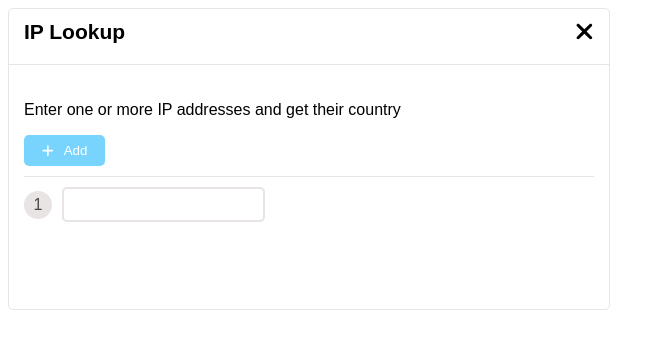
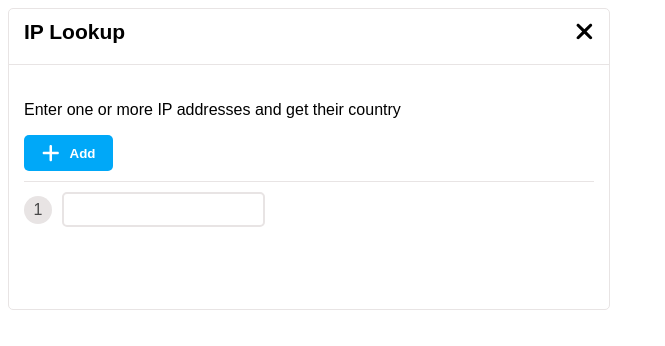
Before and after one commit to un-droid/countryByIp, a React (Vite) app: page / in a window 1280 px wide. Shown: the top 346 px of the page, without its empty margins (0-665 px from the left). Built offline with nearby package versions, Linux system fonts and the light colour scheme.

Commit message:
fix(button): adjust accurate color and font

```diff
--- a/src/components/button/button.component.module.scss
+++ b/src/components/button/button.component.module.scss
@@ -10,6 +10,7 @@
     gap: 10px;
     cursor: pointer;
     transition: background-color 0.3s ease, transform 0.2s ease;
+    font-weight: $weight-bold;
 
     &-primary {
         background-color: $primary-color;
@@ -26,4 +27,8 @@
             background-color: darken($secondary-color, 10%);
         }
     }
+
+    svg{
+        font-size: $font-size-icon-medium;
+    }
 }
--- a/src/components/button/button.component.tsx
+++ b/src/components/button/button.component.tsx
@@ -13,7 +13,7 @@ const Button = React.memo(({variant = 'primary', children, ...props}: ButtonProp
     const variantClass = styles[`button-${variant}`]
 
     return (
-        <button className={`${styles.button} ${variantClass}`} {...props}>{children}</button>
+        <button className={`button ${styles.button} ${variantClass}`} {...props}>{children}</button>
     )
 })
 
--- a/src/stlyes/global.styles.scss
+++ b/src/stlyes/global.styles.scss
@@ -1,5 +1,5 @@
 // colors
-$primary-color: #78d4fc;
+$primary-color: #00a8f8;
 $white: #fff;
 $grey: #e8e4e4;
 $grey-darker: #c8c4c4;
```
